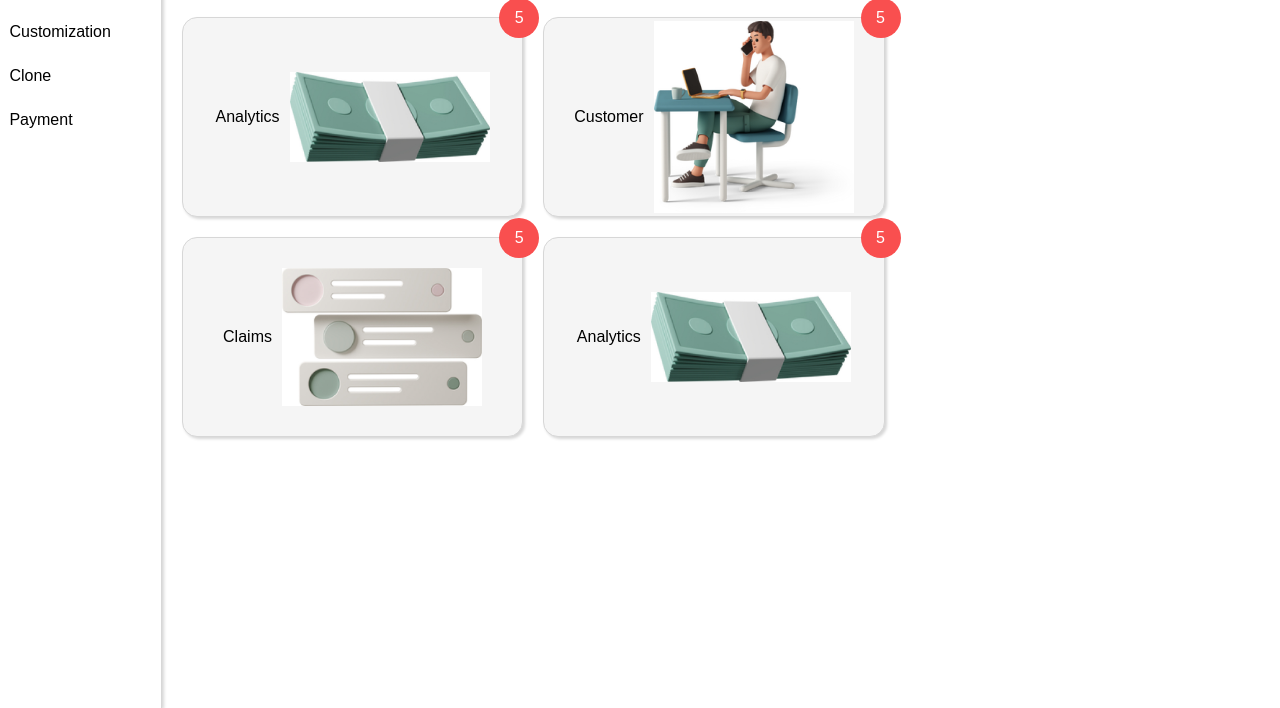
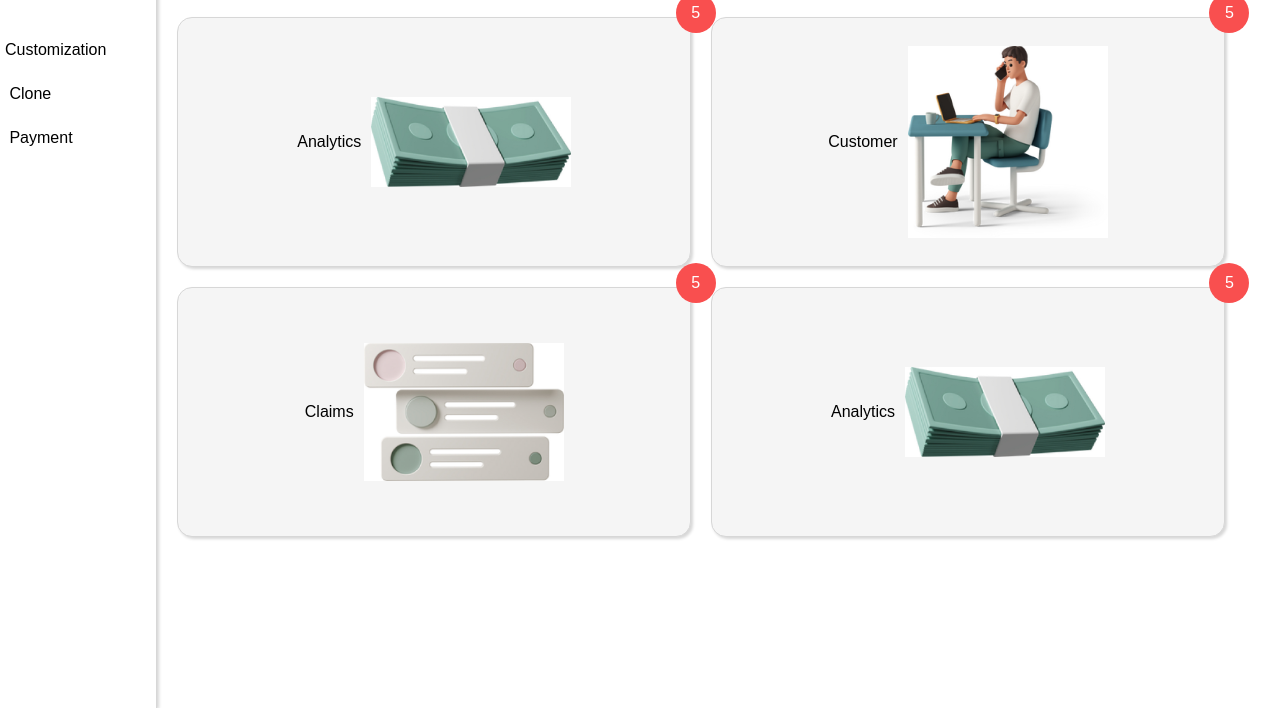
Before and after one commit to izzylogo/Mozia-Precious-Chibundu, a plain HTML site: page index.html in a window 1280 px wide. Shown: the part 92-800 px from the top of the page. Drawn offline with Linux system fonts and the light colour scheme.

Commit message:
adding changes

```diff
--- a/style.css
+++ b/style.css
@@ -30,6 +30,7 @@
 
 .right{
     margin-top: 40px;
+    width: 100%;
 }
 
 /* .right h1 {
@@ -45,10 +46,13 @@
     grid-template-columns: 2fr 2fr;
     gap: 20px;
     margin-top: 30px;
+    width: 95%;
+
 }
 
 .contain {
-    height: 200px;
+    /* width: 100%; */
+    height: 250px;
     display: flex;
     gap: 10px;
     align-items: center;
```
